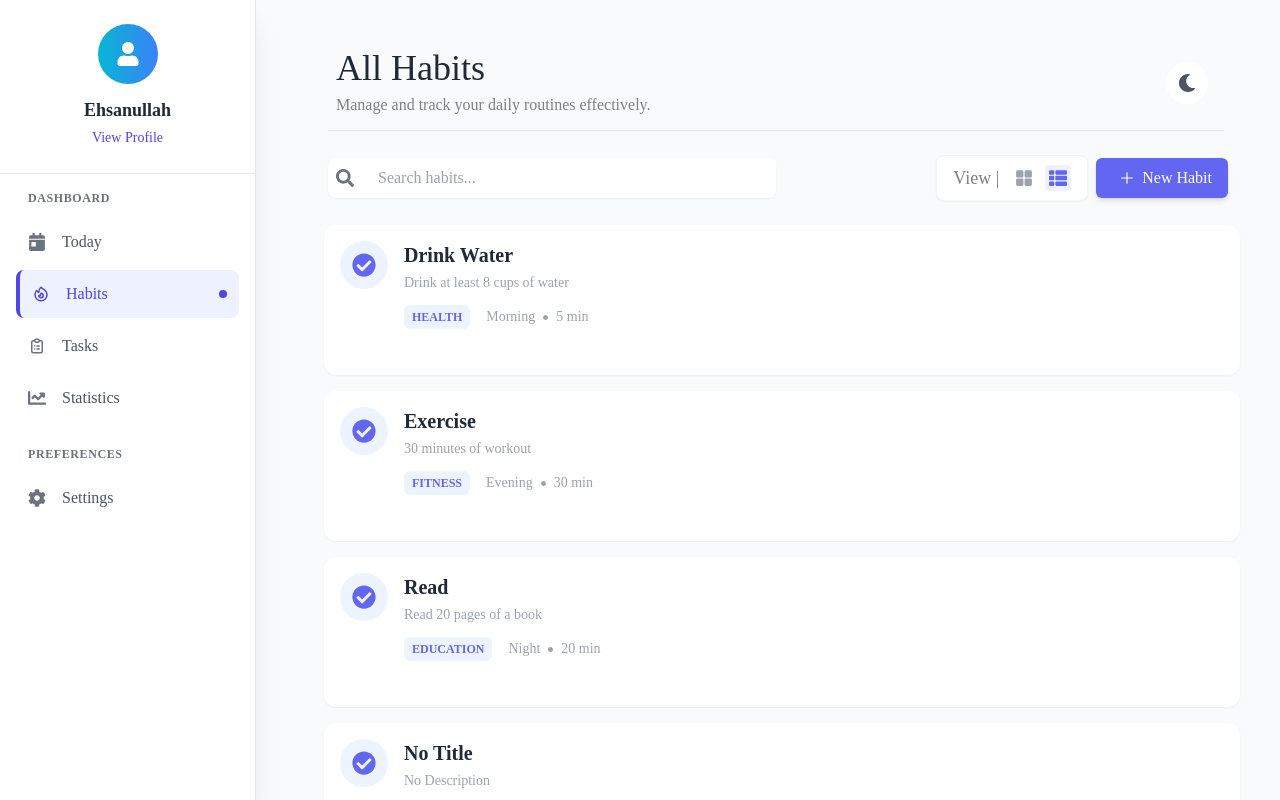
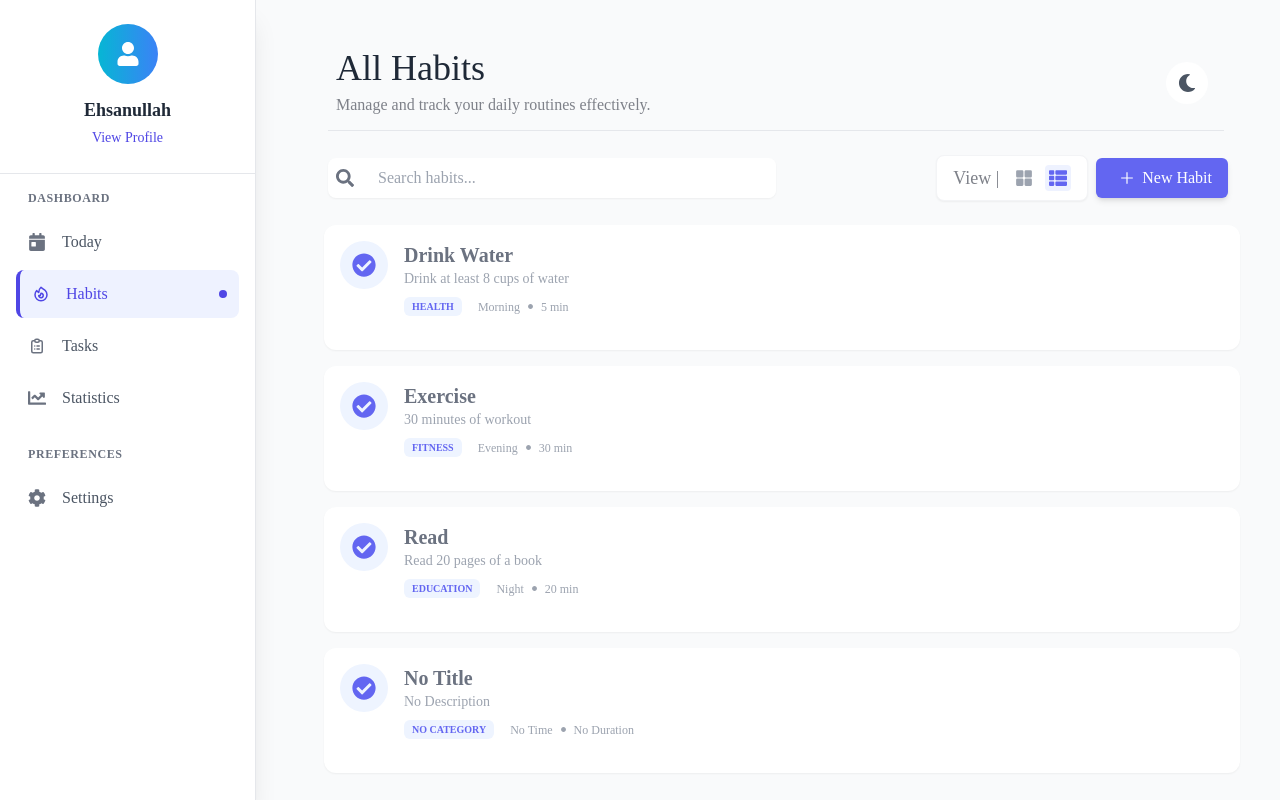
Before and after one commit to AbdulQaharRahmani/HabitTracker, a React (Vite) app in the folder frontend/: page /habits in a window 1280 px wide. Built offline with nearby package versions, Linux system fonts and the light colour scheme.

Commit message:
style: fixed style and classes as commneted #36

```diff
--- a/frontend/src/components/HabitCard.jsx
+++ b/frontend/src/components/HabitCard.jsx
@@ -8,25 +8,25 @@ export default function HabitCard({ title, description, category, time, duration
 
   return (
     <div className={`
-        mx-auto my-4 p-4 rounded-xl bg-white shadow-sm flex items-start gap-4 min-h-[150px]
+        mx-auto p-4 rounded-xl bg-white shadow-sm flex items-start gap-4 min-h-[125px]
         ${viewMode === 'grid' ? 'w-full max-w-xs' : 'w-full'}
       `}
     >
       <HabitCardIcon Icon={Icon} color={color} bgColor={bgColor} />
 
       <div>
-        <h3 className="text-xl font-semibold text-black">{title ? title : "No Title"}</h3>
-        <p className="text-sm text-gray-400 mt-1">{description ? description : "No Description"}</p>
+        <h3 className="text-xl font-semibold text-gray-500">{title ? title : "No Title"}</h3>
+        <p className="text-sm text-gray-400">{description ? description : "No Description"}</p>
 
-        <div className="flex items-center gap-4 mt-3">
+        <div className="flex items-center gap-4 mt-2">
           <span
-            className="px-2 py-1 text-xs font-semibold uppercase rounded-md"
+            className="px-2 py-0.5 text-[10px] font-semibold uppercase rounded-md"
             style={{ backgroundColor: bgColor, color }}
           >
             {category ? category : "No Category"}
           </span>
 
-          <span className="flex items-center text-sm text-gray-400">
+          <span className="flex items-center text-[12px] text-gray-400">
             {time ? time : "No Time"}
             <FaCircle className="mx-2 text-[5px]" />
             {duration ? duration : "No Duration"}
```
